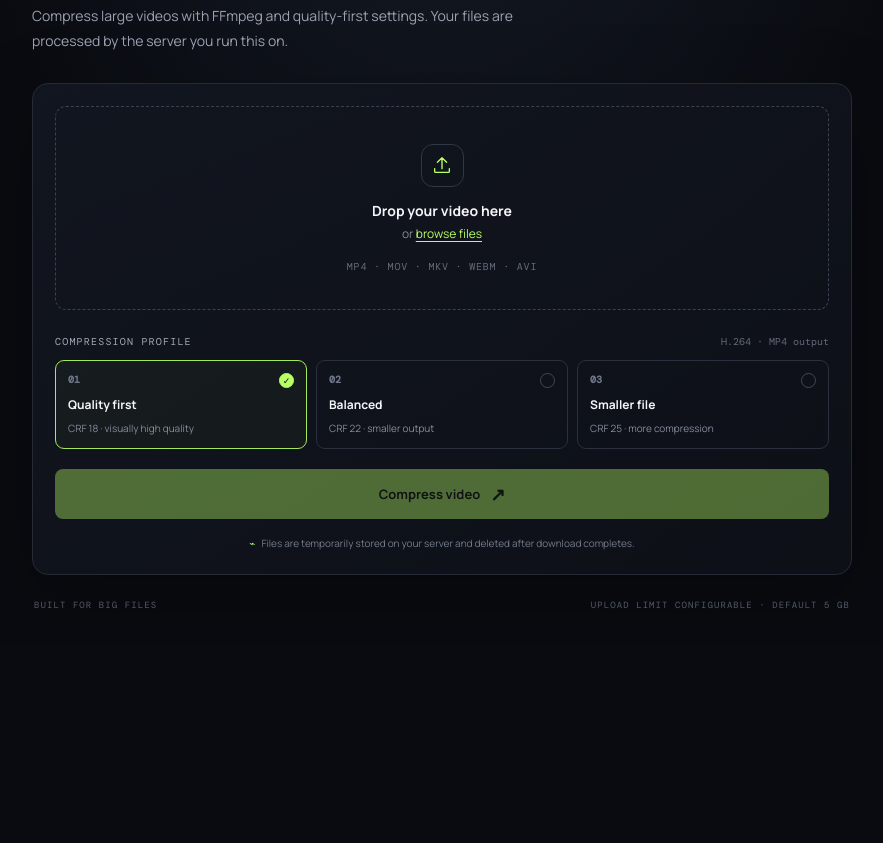
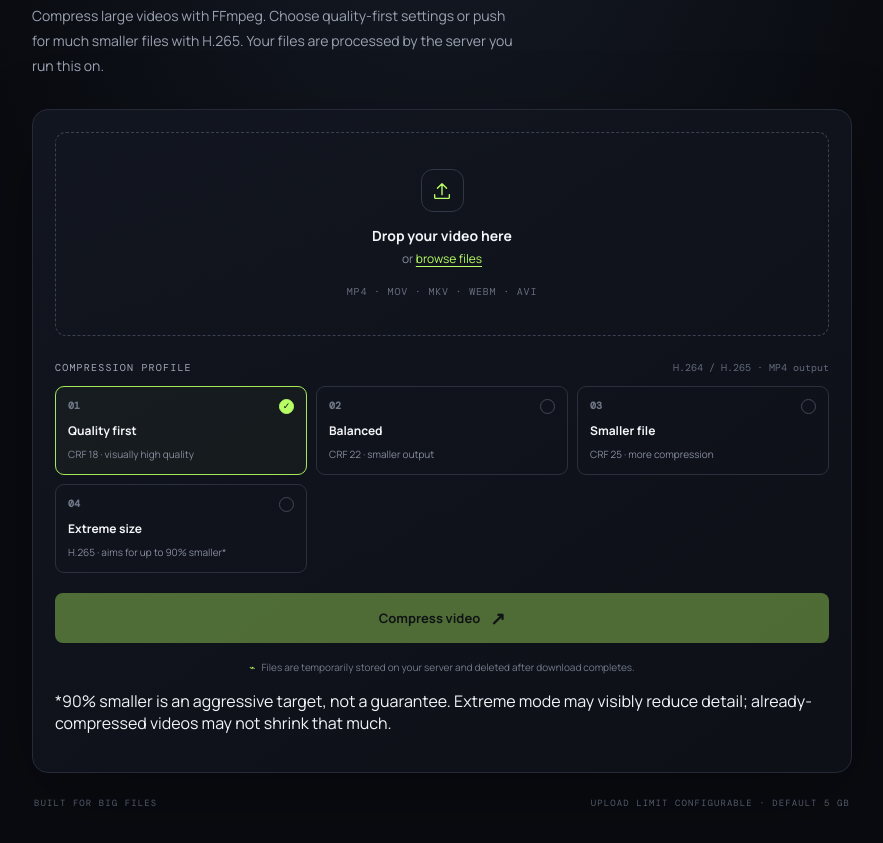
Before and after one commit to aneeshsinha82-design/video-compressor, a website: page public/index.html in a window 1280 px wide. Shown: the part 345-1188 px from the top of the page, without its empty margins (198-1081 px from the left). Before the commit the page ends 990 px from the top, so only its background shows below. Drawn offline with nearby package versions, Linux system fonts and the light colour scheme.

Commit message:
Add extreme compression profile to UI

```diff
--- a/public/index.html
+++ b/public/index.html
@@ -8,7 +8,7 @@
 <body>
   <main class="shell">
     <header class="topbar"><a class="brand" href="/"><span class="brand-mark">V</span><span>FRAME<span class="muted">/COMPRESS</span></span></a><span class="server-status"><i></i> LOCAL PROCESSING</span></header>
-    <section class="hero"><div class="eyebrow"><span class="eyebrow-line"></span> VIDEO OPTIMIZATION STUDIO</div><h1>Less size.<br><span>Same feeling.</span></h1><p class="intro">Compress large videos with FFmpeg and quality-first settings. Your files are processed by the server you run this on.</p></section>
+    <section class="hero"><div class="eyebrow"><span class="eyebrow-line"></span> VIDEO OPTIMIZATION STUDIO</div><h1>Less size.<br><span>Same feeling.</span></h1><p class="intro">Compress large videos with FFmpeg. Choose quality-first settings or push for much smaller files with H.265. Your files are processed by the server you run this on.</p></section>
     <section class="workspace">
       <div id="dropzone" class="dropzone" tabindex="0" role="button" aria-label="Choose or drop a video file">
         <input id="file" type="file" accept="video/*,.mkv,.avi,.mov,.mp4,.webm,.m4v" hidden>
@@ -16,13 +16,13 @@
         <h2>Drop your video here</h2><p>or <button id="browse" class="text-button" type="button">browse files</button></p><span class="file-note">MP4 · MOV · MKV · WEBM · AVI</span>
       </div>
       <div id="file-card" class="file-card hidden"><div class="file-symbol">▶</div><div class="file-info"><strong id="file-name">video.mp4</strong><span id="file-size">0 MB</span></div><button id="remove" class="remove" type="button" aria-label="Remove video">×</button></div>
-      <div class="settings"><div class="section-heading"><span>COMPRESSION PROFILE</span><span class="subtle">H.264 · MP4 output</span></div>
-        <div class="profiles"><label class="profile selected"><input type="radio" name="mode" value="quality" checked><span class="profile-top"><b>01</b><span class="check">✓</span></span><strong>Quality first</strong><small>CRF 18 · visually high quality</small></label><label class="profile"><input type="radio" name="mode" value="balanced"><span class="profile-top"><b>02</b><span class="check">✓</span></span><strong>Balanced</strong><small>CRF 22 · smaller output</small></label><label class="profile"><input type="radio" name="mode" value="smaller"><span class="profile-top"><b>03</b><span class="check">✓</span></span><strong>Smaller file</strong><small>CRF 25 · more compression</small></label></div>
+      <div class="settings"><div class="section-heading"><span>COMPRESSION PROFILE</span><span class="subtle">H.264 / H.265 · MP4 output</span></div>
+        <div class="profiles"><label class="profile selected"><input type="radio" name="mode" value="quality" checked><span class="profile-top"><b>01</b><span class="check">✓</span></span><strong>Quality first</strong><small>CRF 18 · visually high quality</small></label><label class="profile"><input type="radio" name="mode" value="balanced"><span class="profile-top"><b>02</b><span class="check">✓</span></span><strong>Balanced</strong><small>CRF 22 · smaller output</small></label><label class="profile"><input type="radio" name="mode" value="smaller"><span class="profile-top"><b>03</b><span class="check">✓</span></span><strong>Smaller file</strong><small>CRF 25 · more compression</small></label><label class="profile extreme-profile"><input type="radio" name="mode" value="extreme"><span class="profile-top"><b>04</b><span class="check">✓</span></span><strong>Extreme size</strong><small>H.265 · aims for up to 90% smaller*</small></label></div>
       </div>
       <div id="progress-wrap" class="progress-wrap hidden"><div class="progress-label"><span id="progress-title">Uploading video…</span><span id="progress-pct">0%</span></div><div class="progress-track"><div id="progress" class="progress"></div></div><p id="progress-note">Keep this tab open while your video is processed.</p></div>
       <button id="compress" class="primary" type="button" disabled><span>Compress video</span><span class="arrow">↗</span></button>
       <div id="result" class="result hidden"></div><div id="error" class="error hidden" role="alert"></div>
-      <p class="privacy"><span>⌁</span> Files are temporarily stored on your server and deleted after download completes.</p>
+      <p class="privacy"><span>⌁</span> Files are temporarily stored on your server and deleted after download completes.</p><p class="profile-warning">*90% smaller is an aggressive target, not a guarantee. Extreme mode may visibly reduce detail; already-compressed videos may not shrink that much.</p>
     </section>
     <footer><span>BUILT FOR BIG FILES</span><span>UPLOAD LIMIT CONFIGURABLE · DEFAULT 5 GB</span></footer>
   </main><script src="/app.js"></script>
```
